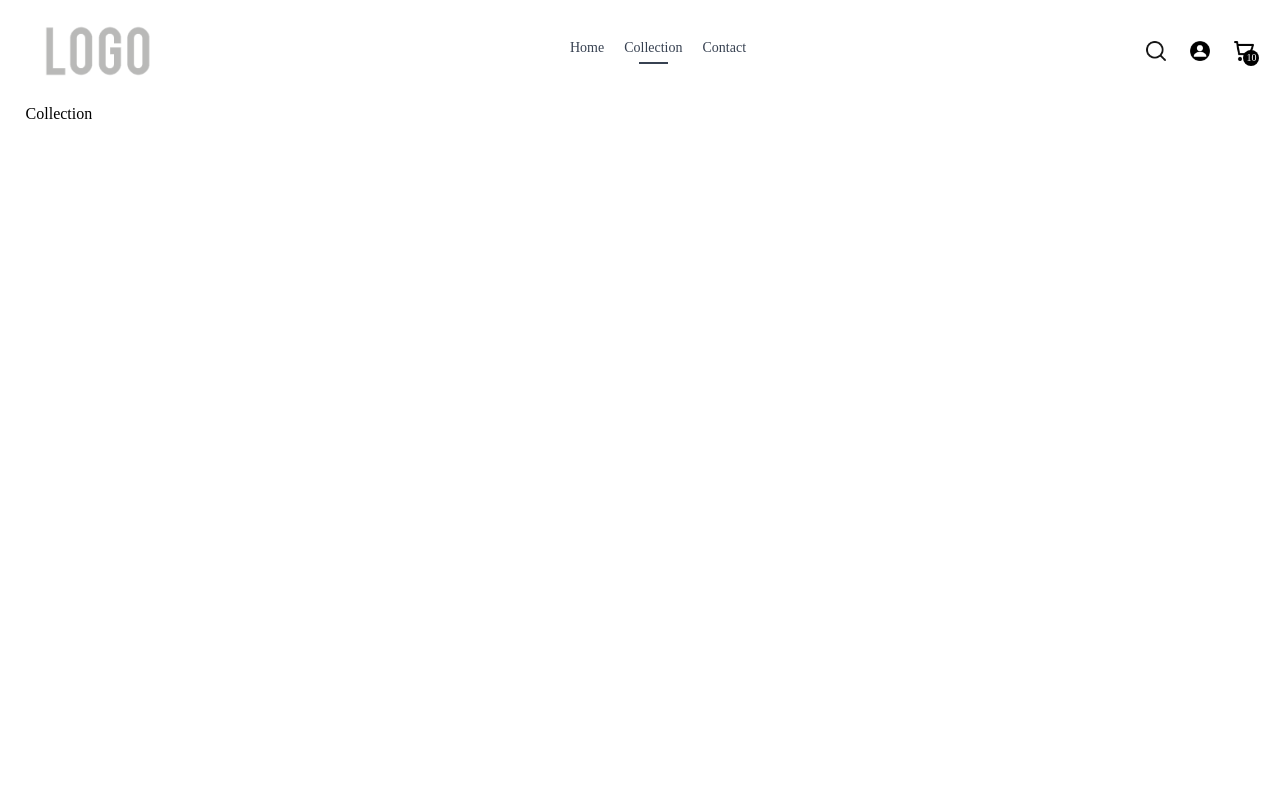
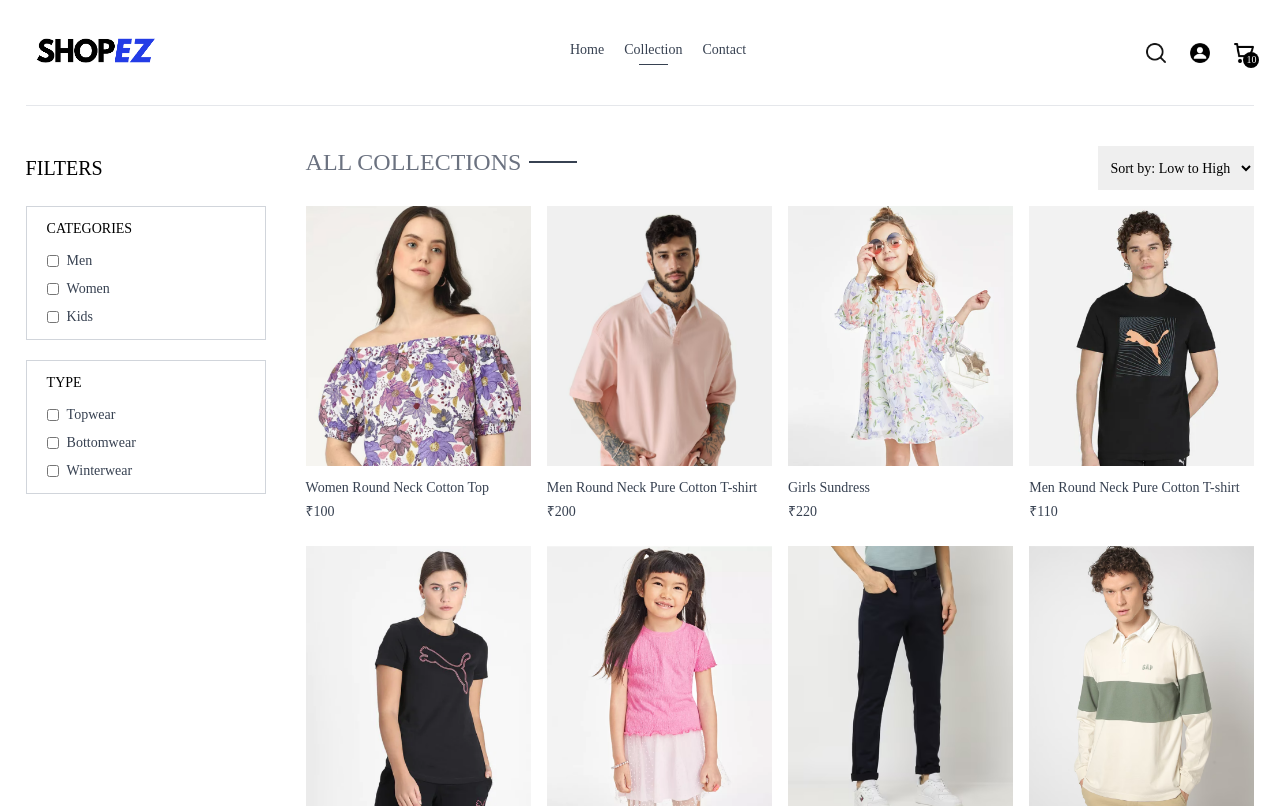
Before and after one commit to Thufayl/ShopEZ, a React (Create React App) app in the folder client/: page /collection in a window 1280 px wide. Shown: the top 808 px of the page. Built offline with nearby package versions, Linux system fonts and the light colour scheme.

Commit message:
collections page

```diff
--- a/client/src/App.js
+++ b/client/src/App.js
@@ -10,6 +10,7 @@
 import PlaceOrder from './pages/PlaceOrder'
 import Product from './pages/Product'
 import Navbar from './components/Navbar'
+import Footer from './components/Footer'
 
 const App = () => {
   return (
@@ -26,6 +27,7 @@
       <Route path = '/place-order' element = {<PlaceOrder/>} />
       <Route path = '/orders' element = {<Orders/>} />
     </Routes>
+    <Footer/>
     </div>
   )
 }
--- /dev/null
+++ b/client/src/components/BestSellers.jsx
@@ -0,0 +1,23 @@
+import React, { useContext, useEffect, useState } from 'react'
+import { ShopContext } from '../context/ShopContext'
+import Title from "./Title"
+
+const BestSellers = () => {
+
+    const { products } = useContext(ShopContext);
+    const [bestSeller, setBestSeller] = useState([]);
+
+    useEffect(() => {
+        const bestProduct = products.filter((item) => (item.bestseller));
+        setBestSeller(bestProduct.slice(0,5))
+    },[])
+
+  return (
+    <div className='my-10'>
+        <div className = "text-center text-3xl py-8" ></div>
+        <Title text1 = {"BEST"} text2 = {"SELLERS"}/>
+    </div>
+  )
+}
+
+export default BestSellers
--- /dev/null
+++ b/client/src/components/Footer.jsx
@@ -0,0 +1,36 @@
+import React from 'react'
+import { assets } from '../assets/assets'
+
+const Footer = () => {
+  return (
+    <div>
+        <div className='flex flex-col sm:grid grid-cols-[3fr_1fr_1fr] gap-14 my-10 mt-40 text-sm'>
+            <div>
+                <img src={assets.logo} className = "mb-5 w-32" alt="" />
+                <p className = "w-full md:w-2/3 text-gray-600">
+                Lorem ipsum dolor sit amet, consectetur adipisicing elit. Necessitatibus maiores itaque ea obcaecati repudiandae quidem accusantium rerum iste dolores consectetur nobis ipsa ullam perferendis, officia illo vel debitis eaque aliquam!
+                </p>
+            </div>
+            <div>
+                <p className= "text-xl font-medium mb-5">COMPANY</p>
+                <ul className='flex flex-col gap-1 text-gray-600'>
+                    <li>Home</li>
+                    <li>About Us</li>
+                    <li>Delivery</li>
+                    <li>Privacy Policy</li>
+                </ul>
+            </div>
+            <div>
+                <p className='text-xl font-medium mb-5'>CONTACT</p>
+                <ul className='flex flex-col gap-1 text-gray-600'>
+                    <li>+91 789XX XXXXX</li>
+                    <li>muhammedthufayl@gmail.com</li>
+                </ul>
+            </div>
+
+        </div>
+    </div>
+  )
+}
+
+export default Footer
--- a/client/src/components/Navbar.jsx
+++ b/client/src/components/Navbar.jsx
@@ -1,5 +1,5 @@
 import React from 'react'
-import logo from "../assets/logo-placeholder.png"
+import logo from "../assets/logo.png"
 import search from "../assets/search_icon.png"
 import profileIcon from "../assets/profile.png"
 import cartIcon from "../assets/cart_icon.png"
@@ -13,7 +13,7 @@
 
   return (
     <div className = "flex items-center justify-between py-5 font-medium" >
-      <img src={logo} className = "w-36" alt="" />
+      <Link to = "/"><img src={logo} className = "w-36" alt="" /></Link>
       <ul className = "hidden sm:flex gap-5 text-sm text-gray-700">
         <NavLink to = "/" className= "flex flex-col items-center gap-1">
             <p>Home</p>
--- /dev/null
+++ b/client/src/components/OurPolicy.jsx
@@ -0,0 +1,26 @@
+import React from 'react'
+import { assets } from '../assets/assets'
+const OurPolicy = () => {
+  return (
+    <div className='flex flex-col sm:flex-row justify-around gap-12 sm:gap-2 text-center py-20 text-xs sm:text-sm md:text-base text-gray-700'>
+        <div>
+            <img src={assets.exchange_icon} className = "w-12 m-auto mb-5"alt="" />
+            <p className='font-semibold'>Easy Exchange Policy</p>
+            <p className='text-gray-400'>Hassle Free Exchange!</p>
+        </div>
+        <div>
+            <img src={assets.quality_icon} className = "w-12 m-auto mb-5"alt="" />
+            <p className='font-semibold'>7 Days return Policy</p>
+            <p className='text-gray-400'>We provide 7 days free return</p>
+        </div>
+        <div>
+            <img src={assets.support_img} className = "w-12 m-auto mb-5"alt="" />
+            <p className='font-semibold'>Best Customer Support</p>
+            <p className='text-gray-400'>We provide 24/7 Customer support</p>
+        </div>
+
+    </div>
+  )
+}
+
+export default OurPolicy
--- a/client/src/index.css
+++ b/client/src/index.css
@@ -10,3 +10,9 @@
 a.active hr{
   display:block;
 }
+@media (max-width:640px){
+  a.active{
+    background-color: black ;
+    color: white;
+  }
+}
--- a/client/src/pages/Collection.jsx
+++ b/client/src/pages/Collection.jsx
@@ -1,8 +1,142 @@
-import React from 'react'
+import React, { useContext, useEffect, useState } from 'react'
+import { ShopContext } from '../context/ShopContext'
+import { assets } from '../assets/assets';
+import Title from '../components/Title'
+import ProductItem from '../components/ProductItem'
+const Collection = () => {
 
-const Collection = () => {
+  const { products } = useContext(ShopContext);
+  const [showFilter, setShowFilter] = useState(false);
+  const [filterProducts, setFilterProducts] = useState([]);
+  const [category, setCategory] = useState([]);
+  const [subCategory, setSubCategory] = useState([]);
+  const [sortType, setSortType] = useState("");
+
+  const toggleCategory = (e) => {
+
+    if(category.includes(e.target.value)){
+        setCategory(prev => prev.filter(item => item !== e.target.value))
+    }
+    else{
+      setCategory(prev => [...prev,e.target.value]);
+    }
+  }
+
+  const toggleSubCategory = (e) => {
+
+    if(subCategory.includes(e.target.value)){
+      setSubCategory(prev => prev.filter(item => item !== e.target.value))
+    }
+    else{
+      setSubCategory(prev => [...prev,e.target.value]);
+    }
+
+  }
+
+  const applyFilter = () => {
+
+    let productsCopy = products.slice();
+
+    if(category.length > 0){
+      productsCopy = productsCopy.filter(item => category.includes(item.category))
+    }
+
+    if(subCategory.length > 0){
+      productsCopy = productsCopy.filter(item => subCategory.includes(item.subCategory))
+    }
+
+    setFilterProducts(productsCopy);
+
+  }
+
+  const sortProduct = () => {
+
+    let fpCopy = filterProducts.slice();
+
+    switch(sortType){
+      case 'low-high':
+        setFilterProducts(fpCopy.sort((a, b) => (a.price - b.price)));
+        break;
+
+      case 'high-low':
+        setFilterProducts(fpCopy.sort((a,b) =>(b.price - a.price)));
+        break;
+
+      default:
+        applyFilter();
+        break;
+    }
+
+  }
+
+  useEffect(() => {
+      applyFilter();
+  },[category, subCategory])
+
+  useEffect(() => {
+    sortProduct();
+  },[sortType])
+
   return (
-    <div>Collection</div>
+    <div className='flex flex-col sm:flex-row gap-1 sm:gap-10 pt-10 border-t'>
+
+      {/* Fliter options */}
+      <div className='min-w-60'>
+        <p onClick ={() => setShowFilter(!showFilter)} className='my-2 text-xl flex items-center cursor-pointer gap-2'>FILTERS</p>
+        <img className = {`h-3 sm:hidden ${showFilter ? 'rotate-90': ''}`}src={assets.dropdown_icon} alt="" />
+        {/* Category Filter */}
+        <div className= {`border border-gray-300 pl-5 py-3 mt-6 ${showFilter ? '':'hidden'} sm:block`}>
+          <p className='mb-3 text-sm font-medium'>CATEGORIES</p>
+          <div className='flex flex-col gap-2 text-sm font-light text-gray-700'>
+            <p className='flex gap-2'>
+              <input className='w-3' type = "checkbox" value={"Men"} onChange ={toggleCategory}/> Men
+            </p>
+            <p className='flex gap-2'>
+              <input className='w-3' type = "checkbox" value={"Women"} onChange ={toggleCategory}/> Women
+            </p>
+            <p className='flex gap-2'>
+              <input className='w-3' type = "checkbox" value={"Kids"} onChange ={toggleCategory}/> Kids
+            </p>
+          </div>
+        </div>
+        {/* Subcategory */}
+        <div className= {`border border-gray-300 pl-5 py-3 my-5 ${showFilter ? '':'hidden'} sm:block`}>
+          <p className='mb-3 text-sm font-medium'>TYPE</p>
+          <div className='flex flex-col gap-2 text-sm font-light text-gray-700'>
+            <p className='flex gap-2'>
+              <input className='w-3' type = "checkbox" value={"Topwear"} onChange={toggleSubCategory}/> Topwear
+            </p>
+            <p className='flex gap-2'>
+              <input className='w-3' type = "checkbox" value={"Bottomwear"} onChange={toggleSubCategory}/> Bottomwear
+            </p>
+            <p className='flex gap-2'>
+              <input className='w-3' type = "checkbox" value={"Winterwear"} onChange={toggleSubCategory}/> Winterwear
+            </p>
+          </div>
+        </div>
+      </div>
+      {/* right side */}
+      <div className='flex-1'>
+
+        <div className='flex justify-between text-base sm:text-2xl mb-4'>
+            <Title text1 = {"ALL"} text2 = {"COLLECTIONS"}/>
+            {/* Sort */}
+            <select onChange ={(e) => setSortType(e.target.value)}className='border-1 border-gray-300 text-sm px-2'>
+              <option value="low-high">Sort by: Low to High</option>
+              <option value="high-low">Sort by: High to Low</option>
+            </select>
+        </div>
+
+        {/* Map Products */}
+        <div className='grid grid-cols-2 md:grid-cols-3 lg:grid-cols-4 gap-4 gap-y-6'>
+          {
+            filterProducts.map((item, index) =>(
+              <ProductItem key={index} name = {item.name} id={item._id} price = {item.price} image = {item.image}/>
+            ))
+          }
+        </div>
+      </div>
+    </div>
   )
 }
 
--- a/client/src/pages/Home.jsx
+++ b/client/src/pages/Home.jsx
@@ -1,12 +1,14 @@
 import React from 'react'
 import Hero from '../components/Hero'
 import LatestCollection from '../components/LatestCollection'
+import OurPolicy from '../components/OurPolicy'
 
 const Home = () => {
   return (
     <div>
       <Hero />
       <LatestCollection />
+      <OurPolicy/>
     </div>
   )
 }
```
Also changed, not shown: client/src/assets/logo-placeholder.png (deleted), client/src/assets/logo.png.
